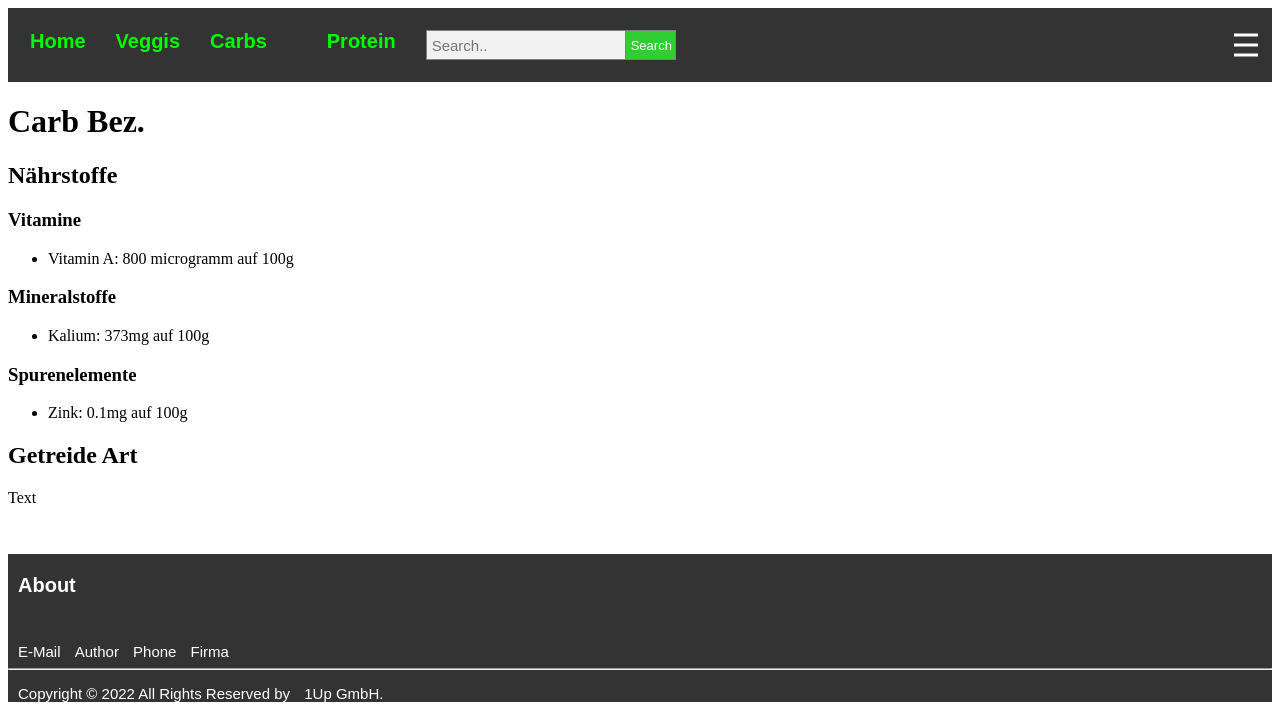
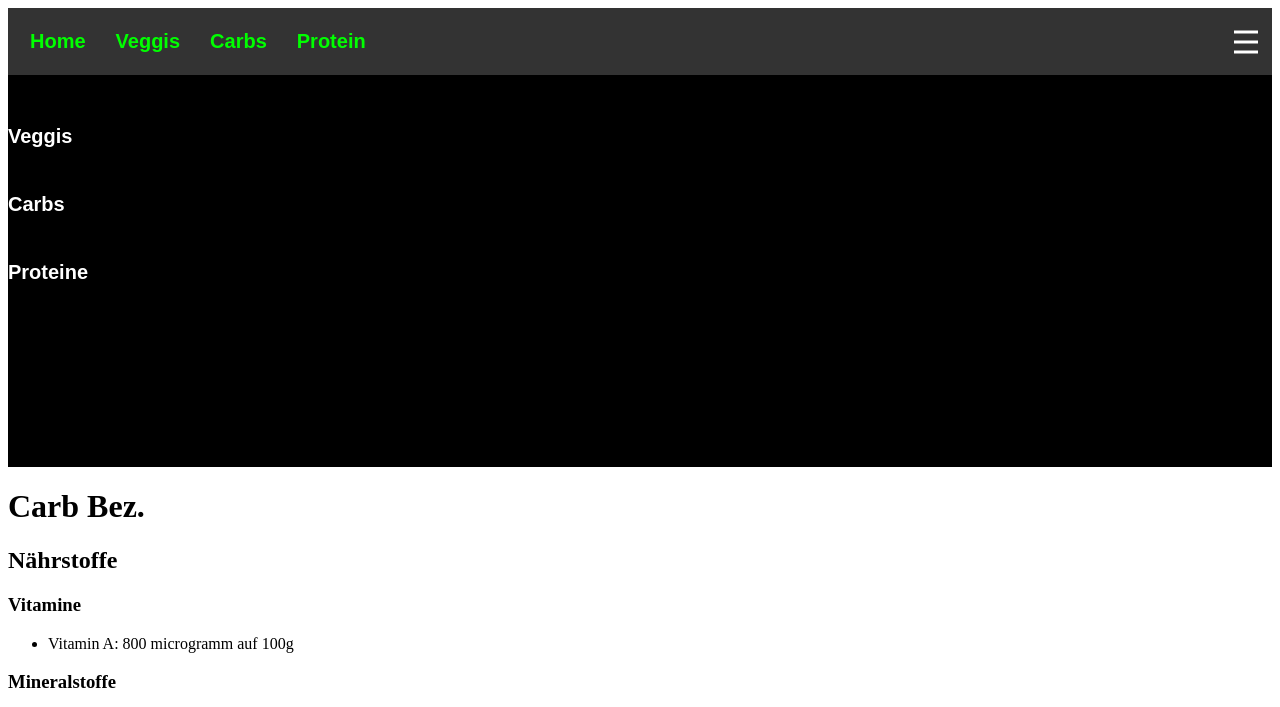
Before and after one commit to Sven1up/StarterProjekt, a PHP site: page /carb.php in a window 1280 px wide. Shown: the top 707 px of the page. Run offline with PHP 8.4, Linux system fonts and the light colour scheme.

Commit message:
dropdowMenu

```diff
--- a/public/styles.css
+++ b/public/styles.css
@@ -57,44 +57,24 @@ nav{
 }
 
 
-/* ---  Burger Drop Down --- */
+/* ---  Burger Drop Down --- */ /* --- Baustelle --- */
 
 a {
     color: #fff;
     text-decoration: none;
 }
 
-.p-myDropdown{
-    height: 100%;
-}
-
-.burger1 {
-    height: 45px;
-    margin: 10px;
-    display: -ms-grid;
-    display: grid;
-    grid-template-rows: repeat(3, 1fr);
-    justify-items: center;
-    z-index: 120;
-}
-
-.burger1 div {
-    background-color: rgb(61, 61, 61);
-    position: relative;
-    width: 40px;
-    height: 5px;
-    margin-top: 7px;
-    -webkit-transition: all 0.2s ease-in-out;
-    transition: all 0.2s ease-in-out;
-}
-
-#myDropdown {
+#toggle1 {
     display: none;
 }
 
-.dropdown-content {
+#toggle1:checked ~ .link1-menu {
+    height: 240px;
+}
+
+.link1-menu {
     width: 100%;
-    background-color: #777;
+    background-color: black;
     margin: 0;
     display: -ms-grid;
     display: grid;
@@ -104,8 +84,7 @@ a {
     list-style: none;
     clear: both;
     width: auto;
-    text-align: center;
-    height: 0px;
+    /*height: 0px;*/
     overflow: hidden;
     transition: height .4s ease;
     z-index: 120;
@@ -113,31 +92,29 @@ a {
     transition: all 0.3s ease;
 }
 
-.dropdown-content a:first-child {
+.link1-menu a:first-child {
     margin-top: 40px;
 }
 
-.dropdown-content a:last-child {
+.link1-menu a:last-child {
     margin-bottom: 40px;
-}
-
-.link1:hover {
-    background-color: #fff;
-    color: rgb(61, 61, 61);
-    -webkit-transition: all 0.3s ease;
-    transition: all 0.3s ease;
 }
 
 .link1 {
     width: 100%;
     margin: 0;
     padding: 10px 0;
-    font: 700 20px 'Oswald', sans-serif;
+    font: 700 20px 'Oswald', arial;
 }
 
+.link1:hover {
+    background-color: rgb(61, 61, 61);
+    color: Lime;
+    -webkit-transition: all 0.3s ease;
+    transition: all 0.3s ease;
+}
 
-/* --- Animation --- */
-
+/* --- Animation / SVG --- */
 .line {
     fill: none;
     stroke: white;
--- a/public/templates/nav.php
+++ b/public/templates/nav.php
@@ -10,25 +10,18 @@
             <b><a class="Galeries"  href="public/carb.php">Carbs</a></b>
         </li>
         <li>
-        <li>
             <b><a class="Galeries"  href="public/prot.php">Protein</a></b>
         </li>
-        <li>
-            <form class="search" action="">
-                <input type="text" placeholder="Search.." name="search"> <button type="submit">Search</button>
-            </form>
-        </li>
     </ul>
+
     <button onclick="myDropFunction()" class="burger" id="burger">
         <div id="myDropdown" class="dropdown-content">
+            <input id="toggle1" type="checkbox" />
             <label class="burger1" for="toggle1">
                 <div class="top"></div>
                 <div class="meat"></div>
                 <div class="bottom"></div>
             </label>
-            <a class="link1" href="public/vegi.php">Veggis</a>
-            <a class="link2" href="public/carb.php">Carbs</a>
-            <a class="link3" href="public/prot.php">Proteine</a>
         </div>
 
         <svg width="36" height="36" viewBox="0 0 36 36">
@@ -38,3 +31,9 @@
         </svg>
     </button>
 </nav>
+
+    <nav class="link1-menu">
+        <a class="link1" href="public/vegi.php">Veggis</a>
+        <a class="link1" href="public/carb.php">Carbs</a>
+        <a class="link1" href="public/prot.php">Proteine</a>
+    </nav>
```
